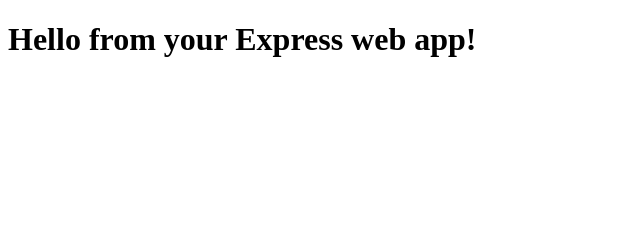
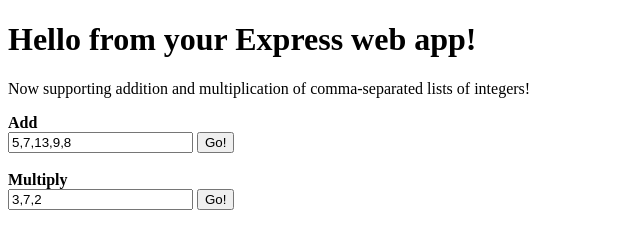
Before and after one commit to jprianos-accusoft/nodejs-intro-meetup, a website: page demo/public/index.html in a window 1280 px wide. Shown: the whole page, without its empty margins (0-640 px from the left). Drawn offline with Linux system fonts and the light colour scheme.

Commit message:
Refactor the calculations to a separate library file

```diff
--- a/demo/public/index.html
+++ b/demo/public/index.html
@@ -5,5 +5,19 @@
   </head>
   <body>
     <h1>Hello from your Express web app!</h1>
+    <p>
+      Now supporting addition and multiplication of comma-separated lists of integers!
+      <form action="/demo/add" method="GET">
+        <b>Add</b><br />
+        <input name="numbers" value="5,7,13,9,8" />
+        <input type="submit" value="Go!" />
+      </form>
+      <br />
+      <form action="/demo/multiply" method="GET">
+        <b>Multiply</b><br />
+        <input name="numbers" value="3,7,2" />
+        <input type="submit" value="Go!" />
+      </form>
+    </p>
   </body>
 </html>
```
Also changed, not shown: demo/app.js (+1 -11 lines), demo/operations.js (added, +13 -0 lines).
